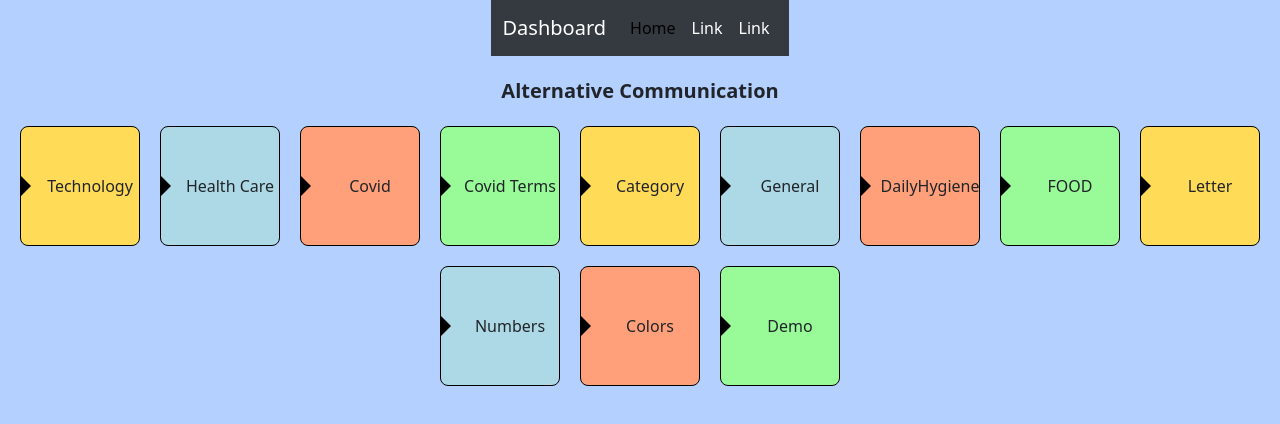
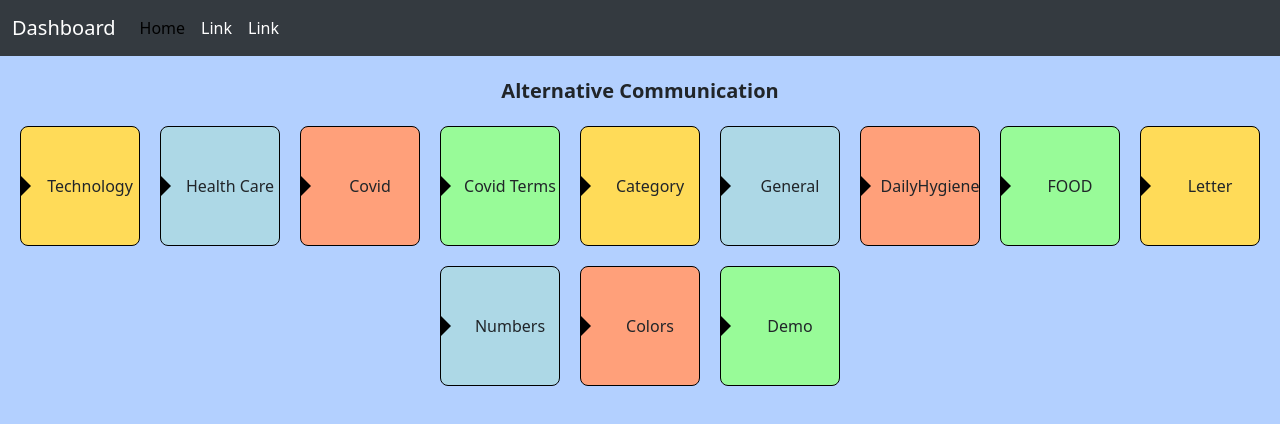
Before and after one commit to MBABHISHEK/alternative-Communication, a plain HTML site: page demo.html in a window 1280 px wide. Drawn offline with nearby package versions, Linux system fonts and the light colour scheme.

Commit message:
Update demo.html

```diff
--- a/demo.html
+++ b/demo.html
@@ -15,6 +15,8 @@
     }
     .navbar {
       background-color: #343a40; /* Dark color for the navbar */
+      border-radius: 0; /* Add border-radius to navbar corners */
+      width: 100%; /* Cover the entire screen width */
     }
     .navbar-brand, .navbar-nav .nav-link {
       color: #ffffff; /* White text color */
```
